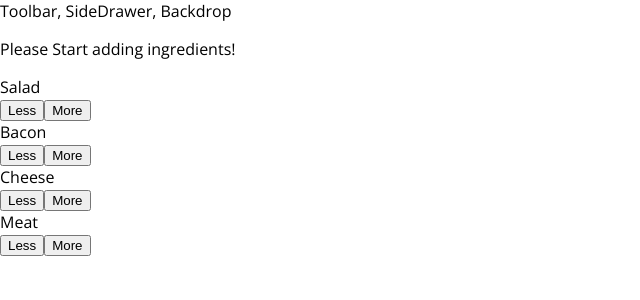
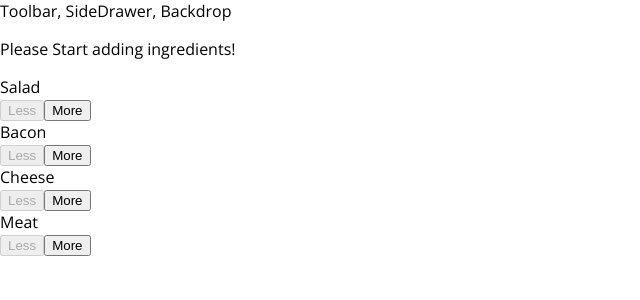
Before and after one commit to eduFDiaz/burger-project, a React app: page / in a window 1280 px wide. Shown: the top 300 px of the page, without its empty margins (0-640 px from the left). Built offline with nearby package versions, Linux system fonts and the light colour scheme.

Commit message:
122 Removing items safely

```diff
--- a/src/components/Burger/BuildControls/BuildControl/BuildControl.js
+++ b/src/components/Burger/BuildControls/BuildControl/BuildControl.js
@@ -4,8 +4,11 @@ import classes from './BuildControl.css';
 const BuildControl = (props) => (
     <div className={classes.BuildControl}>
         <div className={classes.Label}>{props.label}</div>
-        <button className={classes.Less}>Less</button>
-        <button className={classes.More}>More</button>
+        <button className={classes.Less}
+                onClick={props.removed}
+                disabled={props.disabled}>Less</button>
+        <button className={classes.More}
+                onClick={props.added}>More</button>
     </div>
 )
 export default BuildControl;
--- a/src/components/Burger/BuildControls/BuildControls.js
+++ b/src/components/Burger/BuildControls/BuildControls.js
@@ -12,8 +12,14 @@ const controls = [
 
 const BuildControls = (props) => (
     <div className={classes.BuildControls}>
-        {controls.map((control) => {
-            return <BuildControl key={control.label} label={control.label} type={control.type}/>;
+        {controls.map((ctlr) => {
+            return <BuildControl
+            key={ctlr.label}
+            label={ctlr.label}
+            type={ctlr.type}
+            added={() => props.ingredientAdded(ctlr.type)}
+            removed={() => props.ingredientRemoved(ctlr.type)}
+            disabled={props.disabled[ctlr.type]}/>;
         })}
     </div>
 );
--- a/src/containers/BurgerBuilder/BurgerBuilder.js
+++ b/src/containers/BurgerBuilder/BurgerBuilder.js
@@ -3,6 +3,12 @@ import Aux from '../../hoc/AuxHoc';
 import Burger from '../../components/Burger/Burger';
 import BuildControls from '../../components/Burger/BuildControls/BuildControls';
 
+const INGREDIENT_PRICES = {
+            salad: 0.5,
+            bacon: 0.7,
+            cheese: 0.4,
+            meat: 1.3
+}
 class BurgerBuilder extends Component {
     state = {
         ingredients: {
@@ -10,13 +16,51 @@ class BurgerBuilder extends Component {
             bacon: 0,
             cheese: 0,
             meat: 0
+        },
+        totalPrice: 4
+    }
+    addIngredientHandler = (type) => {
+        const oldCount = this.state.ingredients[type];
+        const updatedCount = oldCount + 1;
+        const updatedIngredients = {
+            ...this.state.ingredients
         }
+        updatedIngredients[type] = updatedCount;
+
+        const priceAddition = INGREDIENT_PRICES[type];
+        const oldPrice = this.state.totalPrice;
+        const newPrice = oldPrice + priceAddition;
+        this.setState({ ingredients: updatedIngredients, totalPrice: newPrice });
+    }
+    removeIngredientHandler = (type) => {
+        const oldCount = this.state.ingredients[type];
+        const updatedCount = oldCount - 1;
+        const updatedIngredients = {
+            ...this.state.ingredients
+        }
+        updatedIngredients[type] = updatedCount;
+
+        const priceAddition = INGREDIENT_PRICES[type];
+        const oldPrice = this.state.totalPrice;
+        const newPrice = oldPrice - priceAddition;
+        this.setState({ ingredients: updatedIngredients, totalPrice: newPrice });
     }
     render() {
+        // We chech that there are actually items added to the burger
+        // otherwise we'd be tring to access to a negative element
+        // in the array ingredients in the Burger component
+        // we pass a disable bool arrary prop to the build control
+        const disableInfo = {...this.state.ingredients};
+        for (let key in disableInfo){
+            disableInfo[key] = disableInfo[key] <= 0;
+        }
         return (
             <Aux>
-                <div><Burger ingredients={this.state.ingredients}/></div>
-                <div><BuildControls/></div>
+                <Burger ingredients={this.state.ingredients}/>
+                <BuildControls
+                    ingredientAdded={this.addIngredientHandler}
+                    ingredientRemoved={this.removeIngredientHandler}
+                    disabled={disableInfo}/>
             </Aux>
         );
     }
```
Also changed, not shown: src/components/Burger/Burger.js (+10 -10 lines).
